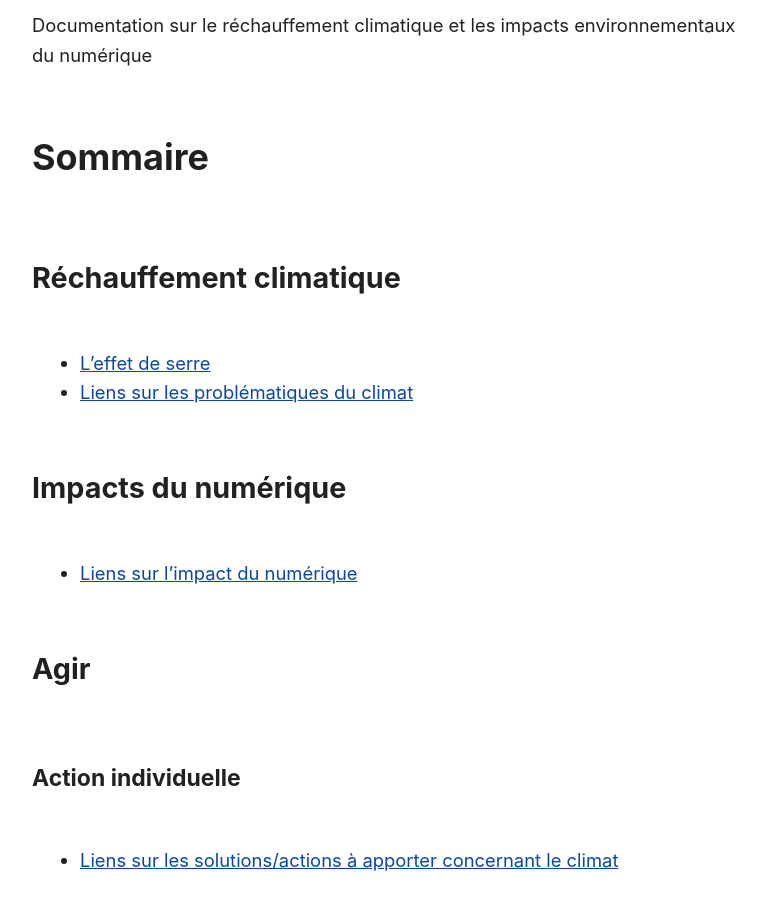
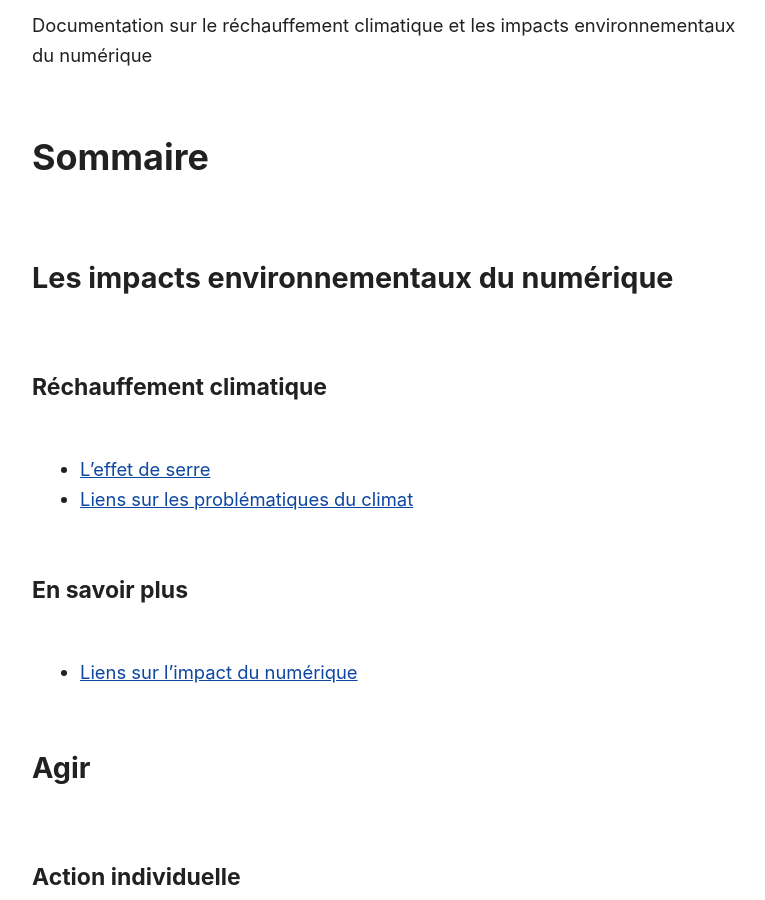
Before and after one commit to Slandais/slandais.github.io, a Jekyll site: the page built from index.md, in a window 1280 px wide and 900 px high, scrolled down 378 px. Shown: the whole window, without its empty margins (248-1013 px from the left). Built offline with Jekyll 4.4.1, drawn with Linux system fonts in a browser that asks for light colours.

Commit message:
Update index.md

```diff
--- a/index.md
+++ b/index.md
@@ -9,13 +9,14 @@ Documentation sur le réchauffement climatique et les impacts environnementaux d
 
 ## Sommaire
 
-### Réchauffement climatique
+### Les impacts environnementaux du numérique
+
+#### Réchauffement climatique
 
 * [L'effet de serre](./pages/effetDeSerre.md)
 * [Liens sur les problématiques du climat](./pages/liensClimatProblemes.md)
 
-
-### Impacts du numérique
+#### En savoir plus
 
 * [Liens sur l'impact du numérique](./pages/liensNumeriqueProblemes.md)
 
```
